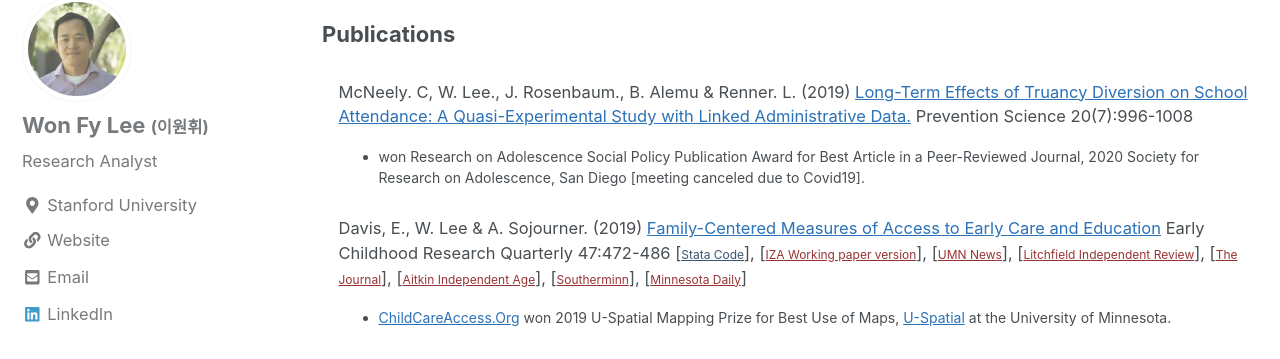
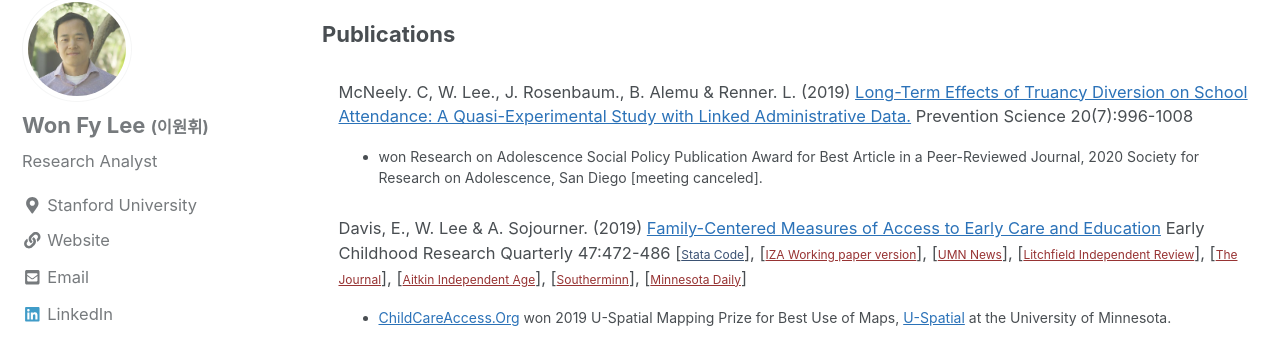
Before and after one commit to leex5089/leex5089.github.io, a Jekyll site: the page built from _pages/Research.md, in a window 1280 px wide and 900 px high. Shown: the part 115-474 px from the top of the window. Built offline with Jekyll 4.4.1, drawn with Linux system fonts in a browser that asks for light colours; nearby versions of some CDN libraries.

Commit message:
new files

```diff
--- a/_pages/Research.md
+++ b/_pages/Research.md
@@ -13,7 +13,7 @@
   <p>
   <dd>McNeely. C, W. Lee., J. Rosenbaum., B. Alemu & Renner. L. (2019) <a href="https://link.springer.com/article/10.1007/s11121-019-01027-z" target="_blank" style="color:#2B72B8">Long-Term Effects of Truancy Diversion on School Attendance: A Quasi-Experimental Study with Linked Administrative Data.</a> Prevention Science 20(7):996-1008
   <ul>
-  <li style="font-size:14px"> won Research on Adolescence Social Policy Publication Award for Best Article in a Peer-Reviewed Journal, 2020 Society for Research on Adolescence, San Diego [meeting canceled due to Covid19].</li>
+  <li style="font-size:14px"> won Research on Adolescence Social Policy Publication Award for Best Article in a Peer-Reviewed Journal, 2020 Society for Research on Adolescence, San Diego [meeting canceled].</li>
 </ul>
 </dd>
 
```
